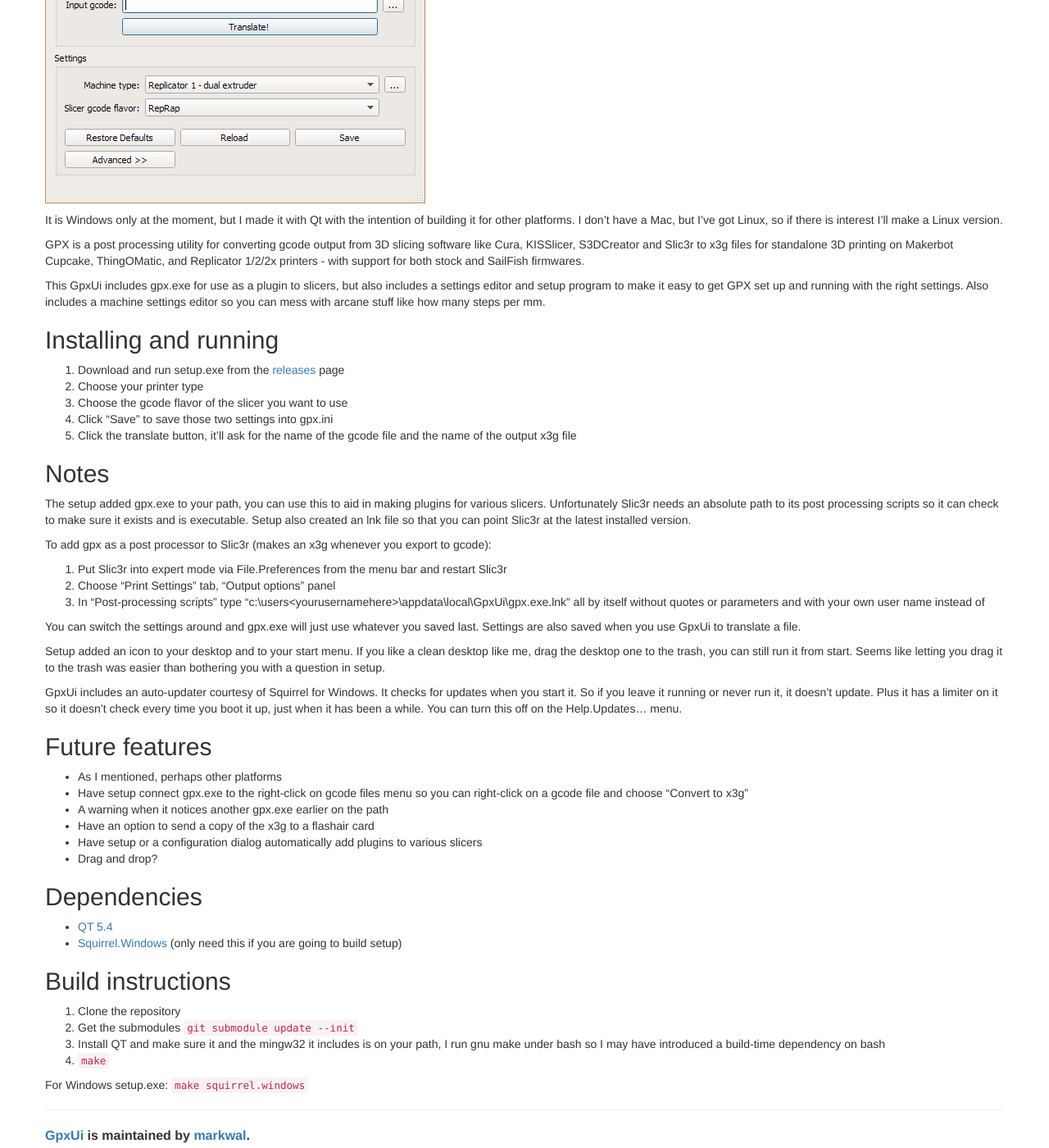
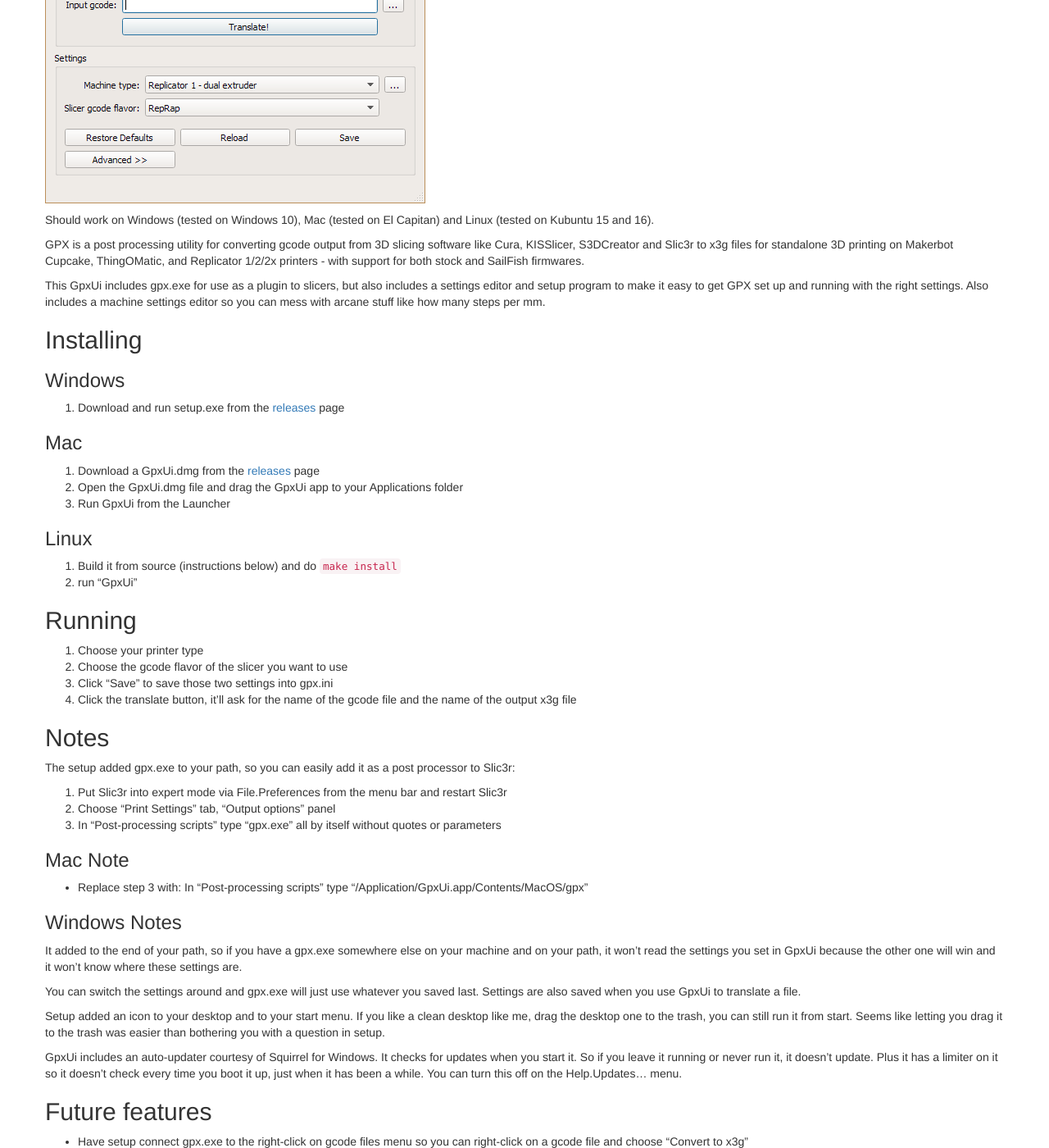
Before and after one commit to markwal/GpxUi, a Jekyll site: the page built from README.md, in a window 1280 px wide and 1400 px high, scrolled down 393 px. Shown: the whole window at 82% size. Built offline with Jekyll 4.4.1, drawn with Linux system fonts in a browser that asks for light colours; nearby versions of some CDN libraries; some of the changed text lies outside the part shown.

```diff
--- a/README.md
+++ b/README.md
@@ -7,9 +7,8 @@ GpxUi is a graphical user interface wrapped around GPX, a command line utility.
 
 ![Screenshot](gpxui.png)
 
-It is Windows only at the moment, but I made it with Qt with the intention of building
-it for other platforms. I don't have a Mac, but I've got Linux, so if there is interest
-I'll make a Linux version.
+Should work on Windows (tested on Windows 10), Mac (tested on El Capitan) and
+Linux (tested on Kubuntu 15 and 16).
 
 GPX is a post processing utility for converting gcode output from 3D slicing
 software like Cura, KISSlicer, S3DCreator and Slic3r to x3g files for standalone
@@ -21,30 +20,48 @@ settings editor and setup program to make it easy to get GPX set up and running
 with the right settings. Also includes a machine settings editor so you can mess
 with arcane stuff like how many steps per mm.
 
-## Installing and running
+## Installing
+
+### Windows
 
   1. Download and run setup.exe from the [releases](https://github.com/markwal/GpxUi/releases/latest) page
-  2. Choose your printer type
-  3. Choose the gcode flavor of the slicer you want to use
-  4. Click "Save" to save those two settings into gpx.ini
-  5. Click the translate button, it'll ask for the name of the gcode file and
-     the name of the output x3g file
+
+### Mac
+
+  1. Download a GpxUi.dmg from the [releases](https://github.com/markwal/GpxUi/releases/latest) page
+  2. Open the GpxUi.dmg file and drag the GpxUi app to your Applications folder
+  3. Run GpxUi from the Launcher
+
+### Linux
+
+  1. Build it from source (instructions below) and do `make install`
+  2. run "GpxUi"
+
+## Running
+
+  1. Choose your printer type
+  2. Choose the gcode flavor of the slicer you want to use
+  3. Click "Save" to save those two settings into gpx.ini
+  4. Click the translate button, it'll ask for the name of the gcode file and the name of the output x3g file
 
 ## Notes
 
-The setup added gpx.exe to your path, you can use this to aid in making plugins
-for various slicers.  Unfortunately Slic3r needs an absolute path to its post
-processing scripts so it can check to make sure it exists and is executable.
-Setup also created an lnk file so that you can point Slic3r at the latest installed
-version.
+The setup added gpx.exe to your path, so you can easily add it as a post
+processor to Slic3r:
 
-To add gpx as a post processor to Slic3r (makes an x3g whenever you export to gcode):
+  1. Put Slic3r into expert mode via File.Preferences from the menu bar and restart Slic3r
+  2. Choose "Print Settings" tab, "Output options" panel
+  3. In "Post-processing scripts" type "gpx.exe" all by itself without quotes or parameters
 
-  1. Put Slic3r into expert mode via File.Preferences from the menu bar and
-     restart Slic3r
-  2. Choose "Print Settings" tab, "Output options" panel
-  3. In "Post-processing scripts" type "c:\users\<yourusernamehere>\appdata\local\GpxUi\gpx.exe.lnk" all by itself without quotes
-     or parameters and with your own user name instead of <yourusernamehere>
+### Mac Note
+
+  * Replace step 3 with: In "Post-processing scripts" type "/Application/GpxUi.app/Contents/MacOS/gpx"
+
+### Windows Notes
+
+It added to the end of your path, so if you have a gpx.exe somewhere else on
+your machine and on your path, it won't read the settings you set in GpxUi because
+the other one will win and it won't know where these settings are.
 
 You can switch the settings around and gpx.exe will just use whatever you saved
 last.  Settings are also saved when you use GpxUi to translate a file.
@@ -62,7 +79,6 @@ Help.Updates... menu.
 
 ## Future features
 
-  - As I mentioned, perhaps other platforms
   - Have setup connect gpx.exe to the right-click on gcode files menu so you
     can right-click on a gcode file and choose "Convert to x3g"
   - A warning when it notices another gpx.exe earlier on the path
@@ -73,7 +89,7 @@ Help.Updates... menu.
 
 ## Dependencies
 
-- [QT 5.4](https://www.qt.io/developers)
+- [QT 5.5](https://www.qt.io/developers)
 - [Squirrel.Windows](https://github.com/Squirrel/Squirrel.Windows) (only need
   this if you are going to build setup)
 
@@ -84,6 +100,16 @@ Help.Updates... menu.
 3. Install QT and make sure it and the mingw32 it includes is on your path, I
    run gnu make under bash so I may have introduced a build-time dependency on
    bash
-4. `make`
+4. `make` for the debug build or `make release` for the optimized build
 
 For Windows setup.exe: `make squirrel.windows`
+For Mac dmg: `make macdeployqt CODESIGNID="signature name"`
+
+## Ubuntu build instructions
+
+1. Clone the repository `git clone https://github.com/markwal/GpxUi`
+2. Get the submodules `git submodule update --init`
+3. Install qt5 tools and libraries `sudo apt-get install qttools5-dev-tools
+   qtbase5-dev`
+4. `make` for the debug build or `make release` for the optimized build
+5. `make install`
--- a/_layouts/welcome.html
+++ b/_layouts/welcome.html
@@ -7,7 +7,8 @@ layout: default
       <a href="https://github.com/markwal/GpxUi" class="btn">View on GitHub</a>
       <a href="https://markwal.github.io/GpxUi/intro.html" class="btn">Documentation</a>
       <a href="https://github.com/markwal/GpxUi/releases/latest" class="btn">Release Page</a>
-      <a href="https://github.com/markwal/GpxUi/releases/download/0.1.5/setup.exe" class="btn">Download setup.exe</a>
+      <a href="https://github.com/markwal/GpxUi/releases/download/2.5.0/setup.exe" class="btn">Download setup.exe</a>
+      <a href="https://github.com/markwal/GpxUi/releases/download/2.5.0/GpxUi.dmg" class="btn">Download for Mac</a>
     </section>
 
     <section class="container-fluid">
```
